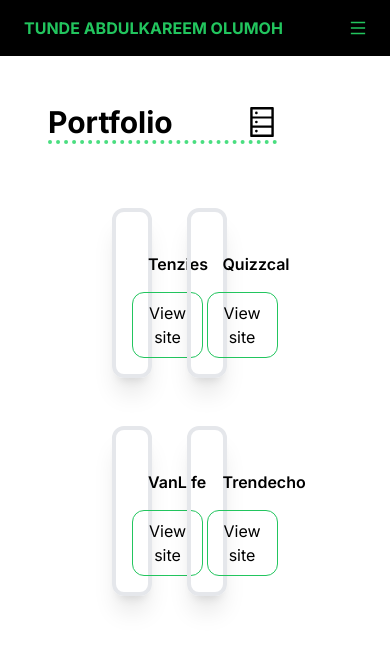
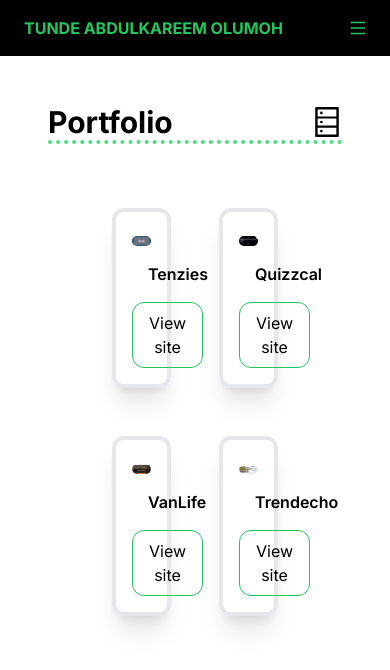
Before and after one commit to abdulkareemolumoh/portfolio, a Next.js app: page /portfolio in a window 390 px wide. Shown: the top 670 px of the page. Built offline with nearby package versions, Linux system fonts and the light colour scheme; grey boxes are pictures that could not be loaded.

Commit message:
Fixed About_me Responsivness

```diff
--- a/app/about_me/page.tsx
+++ b/app/about_me/page.tsx
@@ -9,7 +9,7 @@
         <h1>About Me</h1>
         <UserOutlined />
       </div>
-      <div className="grid grid-cols-8 gap-16">
+      <div className="flex flex-col lg:grid grid-cols-8 gap-4 lg:gap-8 ">
         <div className="col-span-5 text-justify ">
           <h1 className="my-4 font-bold text-2xl">Frontend Developer</h1>
           <p className="text-xl  p-2">
@@ -110,12 +110,12 @@
               <span className="font-semibold">Freelance: </span> Available
             </li>
           </ul>
-          <button className="border-4 text-green-500 font-extrabold text-xl border-green-500 p-4 mt-4 gap-2 flex items-baseline ">
-            <a href="/resume/Resume.pdf" download="Resume.pdf" target="_blank">
+          <a href="/resume/Resume.pdf" download="Resume.pdf" target="_blank">
+            <button className="border-4 text-green-500 font-extrabold text-lg lg:text-xl border-green-500 p-2 lg:p-4 mt-4 gap-2 flex items-baseline ">
               DOWNLOAD RESUME
-            </a>
-            <DownloadOutlined />
-          </button>
+              <DownloadOutlined />
+            </button>
+          </a>
         </div>
       </div>
       <Services />
--- a/app/component/about_me/services.tsx
+++ b/app/component/about_me/services.tsx
@@ -3,10 +3,10 @@
 const Services = () => {
   return (
     <div>
-      <h1 className="text-center text-3xl font-bold underline mb-8">
+      <h1 className="text-center text-3xl font-bold underline my-8">
         SERVICES
       </h1>
-      <div className="flex justify-evenly text-center  m-2 ">
+      <div className="flex justify-evenly text-center m-2 gap-8 ">
         <div>
           <LaptopOutlined className="text-6xl" />
           <h1 className="text-xl font-semibold my-4">Web Development</h1>
--- a/app/component/about_me/testimonials.tsx
+++ b/app/component/about_me/testimonials.tsx
@@ -32,8 +32,8 @@
 
   const testimonys = testimonial.map((testimony, index) => (
     <div key={index} className="">
-      <p className="bg-green-100 rounded-tl-3xl rounded-br-3xl  p-12 flex gap-8 items-center ">
-        <CommentOutlined className="text-6xl" /> {testimony.testimony}
+      <p className="bg-green-100 rounded-tl-3xl rounded-br-3xl  p-4 lg:p12 flex gap-8 items-center ">
+        <CommentOutlined className="text-3xl lg:text-6xl" /> {testimony.testimony}
       </p>
       <div className="m-4 flex gap-4">
         <Image
@@ -59,13 +59,13 @@
     <div className="p-8">
       <Carousel effect="fade" autoplay>
         <div>
-          <div className="grid grid-cols-2 gap-4">
+          <div className="flex flex-col gap-0 lg:grid grid-cols-2 lg:gap-4">
             <div className="col-span-1"> {testimonys[0]}</div>
             <div className="col-span-1"> {testimonys[1]}</div>
           </div>
         </div>
         <div>
-          <div className="grid grid-cols-2 gap-4">
+          <div className="flex flex-col gap-0 lg:grid grid-cols-2 lg:gap-4">
             <div className="col-span-1"> {testimonys[2]}</div>
           </div>
         </div>
--- a/app/component/shared/navbar.tsx
+++ b/app/component/shared/navbar.tsx
@@ -13,9 +13,9 @@
 
 const Navbar = () => {
   return (
-    <div className="bg-green-400 flex flex-col justify-between h-screen">
+    <div className="bg-green-400 flex flex-col justify-between h-screen ">
       <div>
-        <div >
+        <div>
           <Image
             src={"/images/picture.jpg"}
             width={600}
@@ -27,7 +27,7 @@
             alt="profile_img"
           />
         </div>
-        <div className="flex flex-col flex-wrap">
+        <div className="flex flex-col items-center">
           <ul>
             <Link href={"/"}>
               <li className="px-12 py-4 text-xl font-semibold border-b-2 flex align-bottom gap-2">
--- a/app/layout.tsx
+++ b/app/layout.tsx
@@ -19,14 +19,14 @@
   return (
     <html lang="en">
       <body className={inter.className}>
-        <div className="block md:hidden w-full">
+        <div className="block sm:hidden w-full">
           <TopNavbar />
         </div>
         <div className="grid grid-cols-12 ">
-          <div className="col-span-2 md:col-span-3 hidden sm:block ">
+          <div className="hidden sm:block sm:col-span-3">
             <Navbar />
           </div>
-          <div className="col-span-10 md:col-span-9  h-screen overflow-auto ">
+          <div className="col-span-full sm:col-span-9 h-screen overflow-auto ">
             <StyledComponentsRegistry>{children}</StyledComponentsRegistry>
           </div>
         </div>
--- a/app/portfolio/page.tsx
+++ b/app/portfolio/page.tsx
@@ -15,7 +15,7 @@
         <div className="grid grid-cols-2 gap-4 m-12">
           <div className="p-4 border-4 rounded-xl max-w-fit m-4 shadow-xl ">
             <Image
-              src={"/Tenzies.jpg"}
+              src={"/images/Tenzies.jpg"}
               alt="tenzies"
               width={500}
               height={500}
@@ -30,7 +30,7 @@
           </div>
           <div className="p-4 border-4 rounded-xl max-w-fit m-4 shadow-xl">
             <Image
-              src={"/quizzcal.jpg"}
+              src={"/images/quizzcal.jpg"}
               alt="tenzies"
               width={500}
               height={500}
@@ -46,7 +46,7 @@
           </div>
           <div className="p-4 border-4 rounded-xl max-w-fit m-4 shadow-xl">
             <Image
-              src={"/VanLife.jpg"}
+              src={"/images/VanLife.jpg"}
               alt="tenzies"
               width={500}
               height={500}
@@ -61,7 +61,7 @@
           </div>
           <div className="p-4 border-4 rounded-xl max-w-fit m-4 shadow-xl">
             <Image
-              src={"/trendecho.jpg"}
+              src={"/images/trendecho.jpg"}
               alt="tenzies"
               width={500}
               height={500}
```
